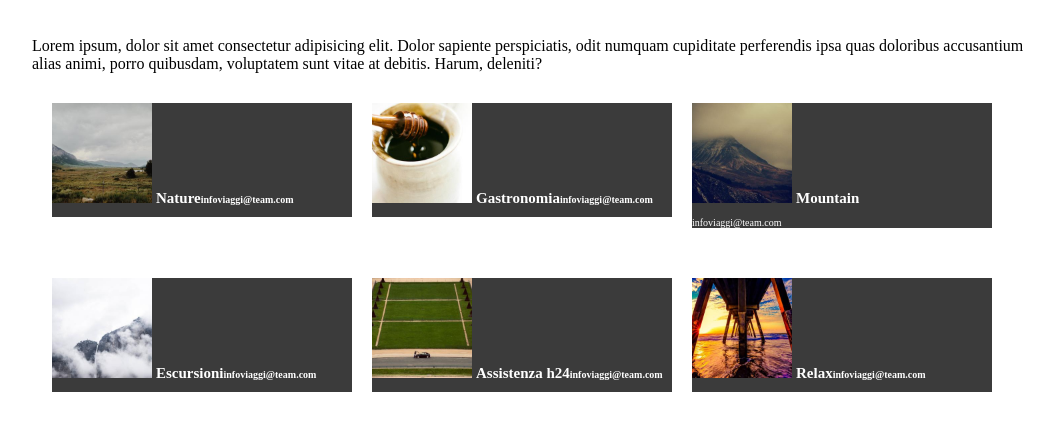
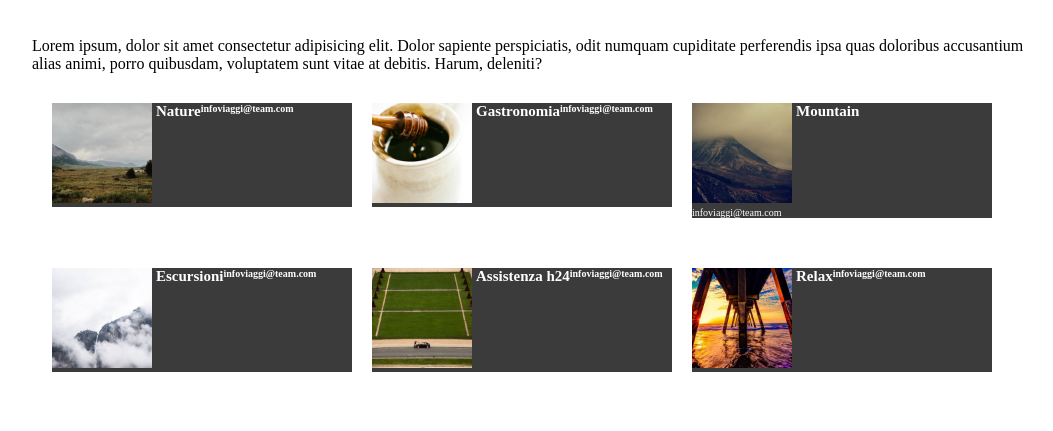
Before and after one commit to Sansone11/html-css-float-cards, a plain HTML site: page index.html in a window 1280 px wide. Shown: the part 41-472 px from the top of the page, without its empty margins (108-1161 px from the left). Drawn offline with Linux system fonts and the light colour scheme.

Commit message:
allineamentoblocchi

```diff
--- a/css/style.css
+++ b/css/style.css
@@ -29,17 +29,16 @@ img{
 }
 
 .address{
-    display:block;
-    color: white;
+    color: rgba(0, 68, 255, 0.692));
     font-size: 10px;
+    vertical-align: middle;
 }
 h2{
     display: inline-block;
     font-size: 15px;
     padding-bottom: 30px;
     text-align:right;
-    line-height:20 px;
-    padding-bottom: 10px;
+    vertical-align: top;
 
 }
 
```
Also changed, not shown: index.html (+2 -1 lines).
